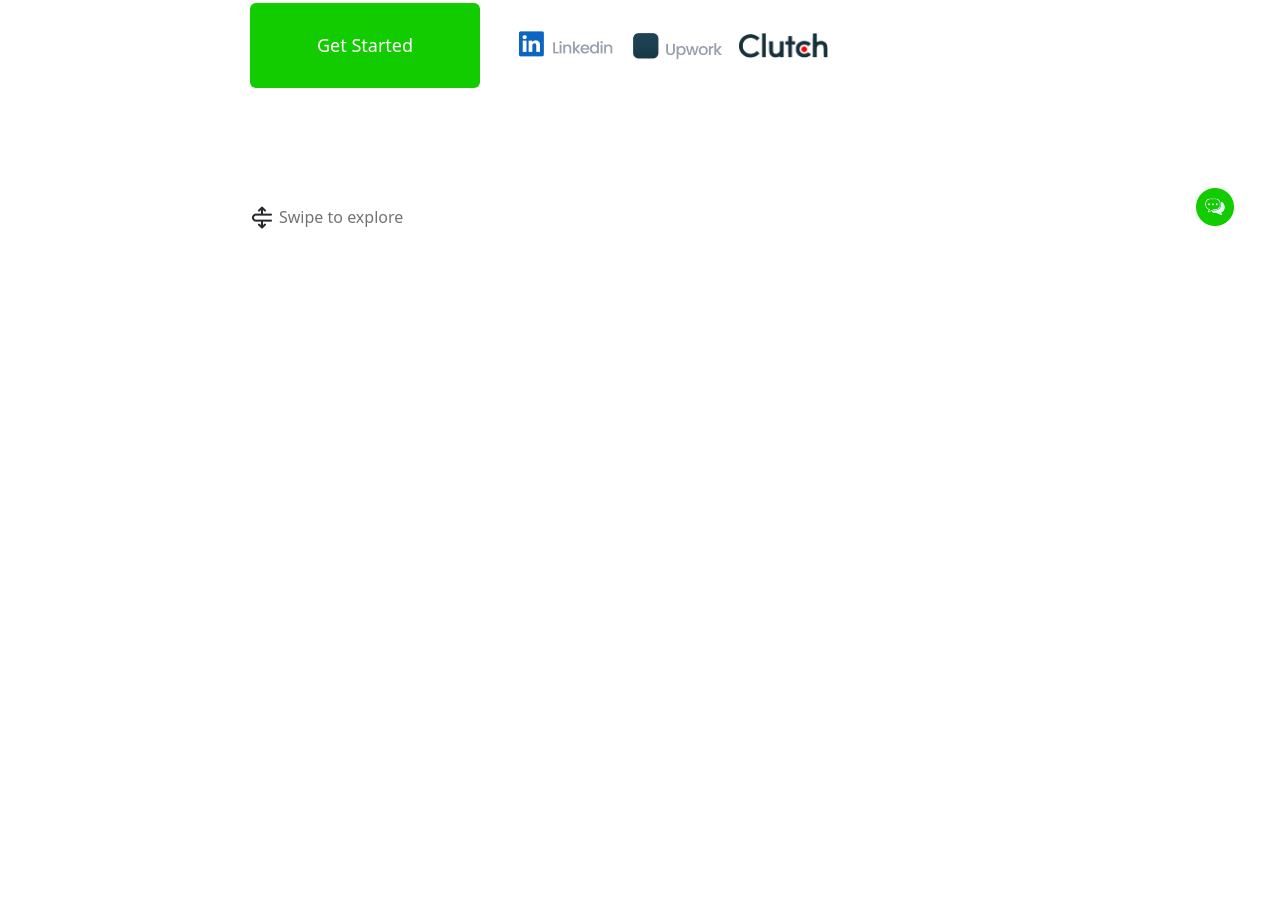
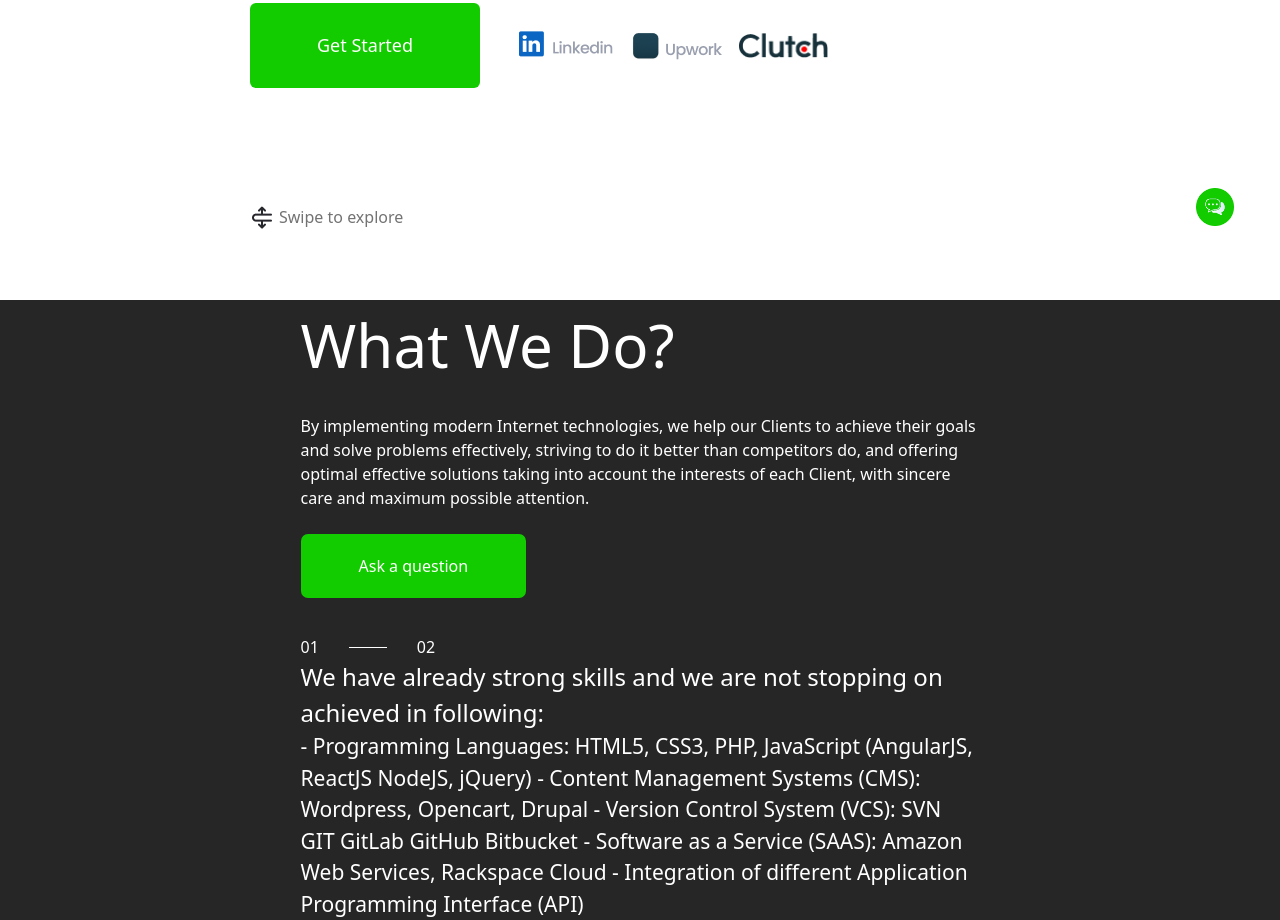
Before and after one commit to Salievabdulloh/first-branch, a website: page src/index.html in a window 1280 px wide. Shown: the part 671-1591 px from the top of the page. Before the commit the page ends 971 px from the top, so only its background shows below. Drawn offline with Linux system fonts and the light colour scheme.

Commit message:
section-1

```diff
--- a/src/index.html
+++ b/src/index.html
@@ -65,8 +65,53 @@ npx tailwindcss -i ./src/input.css -o ./src/output.css --watch
 
     </header>
 
-    <main>
-        <section></section>
+    <main class="">
+        <section>
+            <div class="py-[34px]tab:pl-[200px] tab:flex flex-col items-center px-[50px] bg-[hsl(0,0%,15%)] text-white">
+                <div class="tab:w-[679px]">
+                    <p class="text-[60px] font-medium">What We Do?</p>
+                    <p class="my-6">By implementing modern Internet technologies, we help our Clients to achieve their
+                        goals
+                        and
+                        solve problems effectively, striving to do it better than competitors do, and offering optimal
+                        effective solutions taking into account the interests of each Client, with sincere care and
+                        maximum
+                        possible attention.</p>
+                    <button class="bg-[#13CC00] text-white rounded-[7px] font-medium px-[58px] py-[20px]">Ask a
+                        question</button>
+                    <div class="flex items-center gap-[30px] mt-[37px]">
+                        <p class="font-medium text-[]">01</p>
+                        <div class="bg-[#fff] w-[38px] h-[1px]"></div>
+                        <p class="font-medium text-[]">02</p>
+                    </div>
+                    <div class="mt-[16px] tab:hidden">
+                        <p class="font-medium mb-[34px]">We have a strong background in the areas below:</p>
+                        <ul class=" mb-[50px]">
+                            <li>- Website design and development;</li>
+                            <li>- Customized e-commerce development;</li>
+                            <li>- CMS development/integration.</li>
+                            <li>- Website integration and maintenance;</li>
+                        </ul>
+                        <div class="flex justify-between">
+                            <img src="img/Arrow icons.png">
+                            <p class="">Find out more</p>
+                        </div>
+                    </div>
+                    <div class="hidden tab:flex flex-col justify-end">
+                        <p class="text-[24px] text-end">We have already strong skills and we are not stopping on
+                            achieved in
+                            following:</p>
+                        <p class="text-[21px] text-end">- Programming Languages: HTML5, CSS3, PHP, JavaScript
+                            (AngularJS, ReactJS
+                            NodeJS, jQuery)
+                            - Content Management Systems (CMS): Wordpress, Opencart, Drupal
+                            - Version Control System (VCS): SVN GIT GitLab GitHub Bitbucket
+                            - Software as a Service (SAAS): Amazon Web Services, Rackspace Cloud
+                            - Integration of different Application Programming Interface (API)</p>
+                    </div>
+                </div>
+            </div>
+        </section>
     </main>
 
     <footer></footer>
```
Also changed, not shown: src/img/Arrow icons.png (added), src/output.css.
